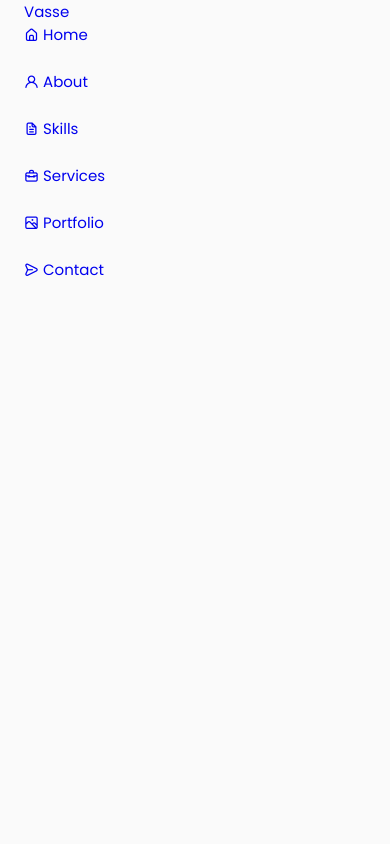
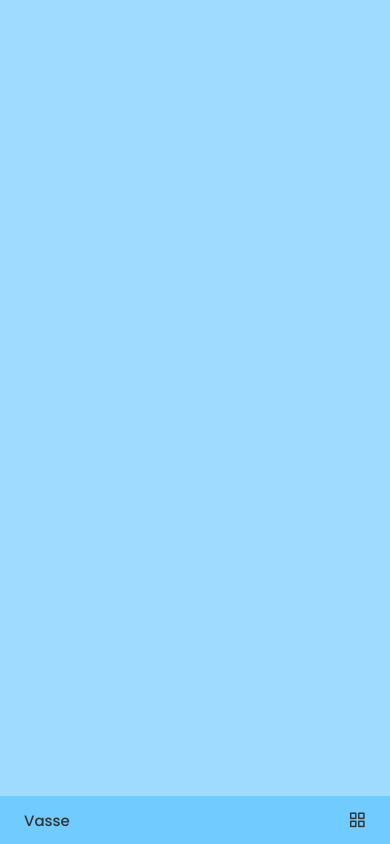
Before and after one commit to a-vasse/portfolio, a React (Create React App) app: page / in a window 390 px wide. Built offline with nearby package versions, Linux system fonts and the light colour scheme.

Commit message:
added menu drop down reactive

```diff
--- a/src/App.css
+++ b/src/App.css
@@ -8,9 +8,9 @@
   --sat: 0%;
   --title-color: hsl(var(--hue), var(--sat), 20%);
   --title-color-dark: hsl(var(--hue), var(--sat), 0%);
-  --text-color: hsl(var(--hue), var(--sat), 46%);
-  --body-color: hsl(var(--hue), var(--sat), 98%);
-  --container-color: #fff;
+  --text-color: hsl(var(--hue), var(--sat), 80%);
+  --body-color:  #9edbff;
+  --container-color: #70cbff;
 
   --body-font: "Poppins", sans-serif;
 
@@ -191,10 +191,6 @@
 
 /* Phones */
 @media screen and (max-width: 350px) {
-  :root {
-    --big-font-size: 2.25rem;
-  }
-
   .container {
     margin-left: var(--mb-1);
     margin-right: var(--mb-1);
--- a/src/components/header/Header.jsx
+++ b/src/components/header/Header.jsx
@@ -1,16 +1,18 @@
-import React from 'react';
+import React, { useState } from 'react';
 import "./header.css";
 
 const Header = () => {
+  const[Toggle, showMenu] = useState(false);
   return (
-    <header className="head">
+    <header className="header">
       <nav className="nav container">
         <a href="index.html" className="nav__logo">Vasse</a>
-        <div className="nav__menu">
+
+        <div className={Toggle ? "nav__menu show-menu" : "nav__menu" }>
           <ul className="nav__list grid">
 
             <li className="nav__item">
-              <a href="#home" className="nav__link">
+              <a href="#home" className="nav__link active-link">
                 <i className="uil uil-estate nav__icon"></i> Home
               </a>
             </li>
@@ -44,8 +46,11 @@
                 <i className="uil uil-message nav__icon"></i> Contact
               </a>
             </li>
-
           </ul>
+          <i class="uil uil-times nav__close" onClick={() => showMenu(!Toggle)}></i>
+        </div>
+        <div className="nav__toggle" onClick={() => showMenu(!Toggle)}>
+          <i class="uil uil-apps"></i>
         </div>
       </nav>
     </header>
--- a/src/components/header/header.css
+++ b/src/components/header/header.css
@@ -0,0 +1,114 @@
+.header {
+  width: 100%;
+  position: fixed;
+  top: 0;
+  left: 0;
+  z-index: var(--z-fixed);
+  background-color: var(--container-color);
+}
+
+.nav {
+  height: calc(var(--header-height) + 1.5rem);
+  display: flex;
+  justify-content: space-between;
+  align-items: center;
+  column-gap: 1rem;
+}
+
+.nav__logo, .nav__toggle {
+    color: var(--title-color);
+    font-weight: var(--font-medium);
+}
+
+.nav__list {
+    display: flex;
+    column-gap: 2rem;
+}
+
+.nav__link {
+  display: flex;
+  flex-direction: column;
+  align-items: center;
+  font-size: var(--small-font-size);
+  color: var(--title-color);
+  font-weight: var(--font-medium);
+  transition: .3s;
+}
+
+.nav__toggle, .nav__icon, .nav__close {
+    display: none;
+}
+
+.active-link, .nav__link:hover {
+    color: var(--title-color-dark);
+}
+
+/* iPads */
+@media screen and (max-width: 768px) {
+  .header {
+      top: initial;
+      bottom: 0;
+  }
+
+  .nav {
+    height: var(--header-height);
+  }
+
+  .nav__menu {
+    position: fixed;
+    bottom: -100%;
+    left: 0;
+    width: 100%;
+    background-color: var(--body-color);
+    padding: 2rem 1.5rem 4rem;
+    box-shadow: 0 -1px 4px rgba(0, 0, 0, 0.15);
+    border-radius: 1.5rem 1.5rem 0 0;
+    transition: .3s;
+  }
+
+  .show-menu {
+    bottom: 0;
+  }
+
+  .nav__list {
+    display: grid;
+    grid-template-columns: repeat(3, 1fr);
+    gap: 2rem;
+  }
+
+  .nav__icon {
+    font-size: 1.2rem;
+  }
+
+  .nav__close {
+    position: absolute;
+    right: 1.3rem;
+    bottom: .5rem;
+    font-size: 1.5rem;
+    cursor: pointer;
+    color: var(--title-color);
+  }
+
+  .nav__close:hover {
+    color: var(--title-color-dark);
+  }
+
+  .nav__toggle {
+    font-size: 1.1rem;
+    cursor: pointer;
+  }
+  .nav__icon, .nav__close, .nav__toggle {
+      display: block;
+  }
+}
+
+/* Phones */
+@media screen and (max-width: 350px) {
+  .nav__menu {
+      padding: 2rem 0.25rem 4rem;
+  }
+
+  .nav__list {
+      column-gap: 0;
+  }
+}
```
